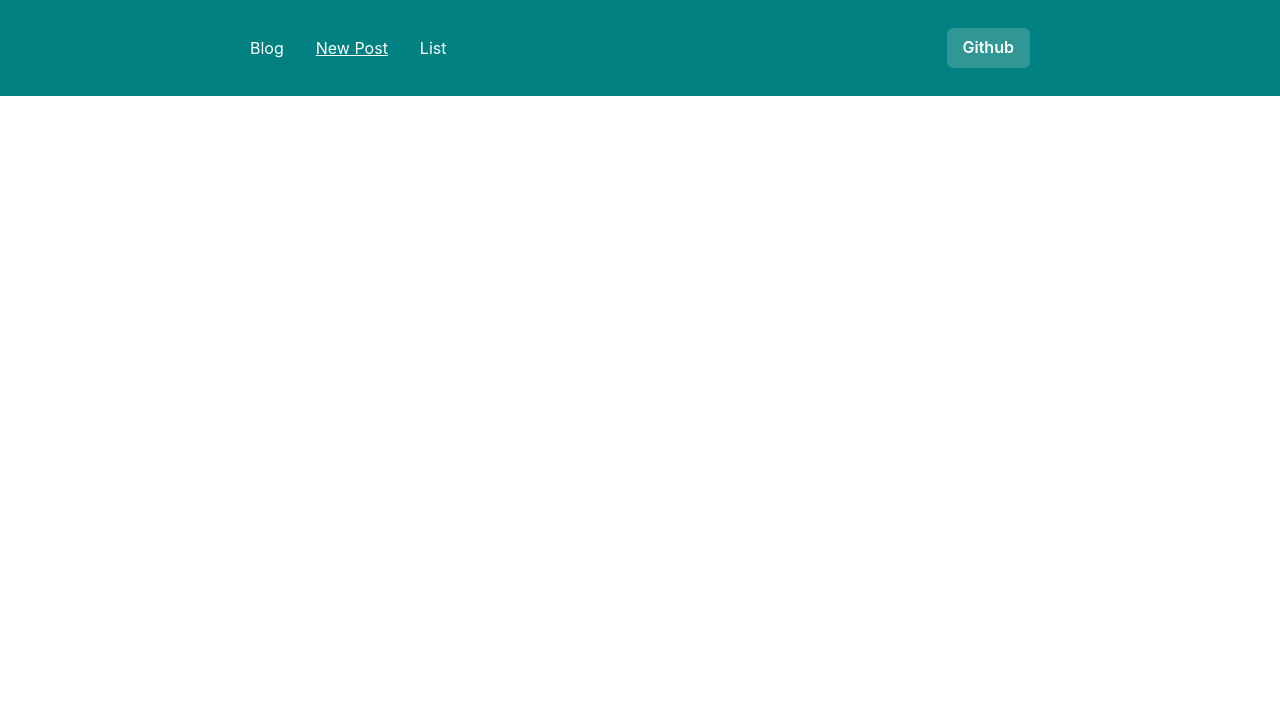
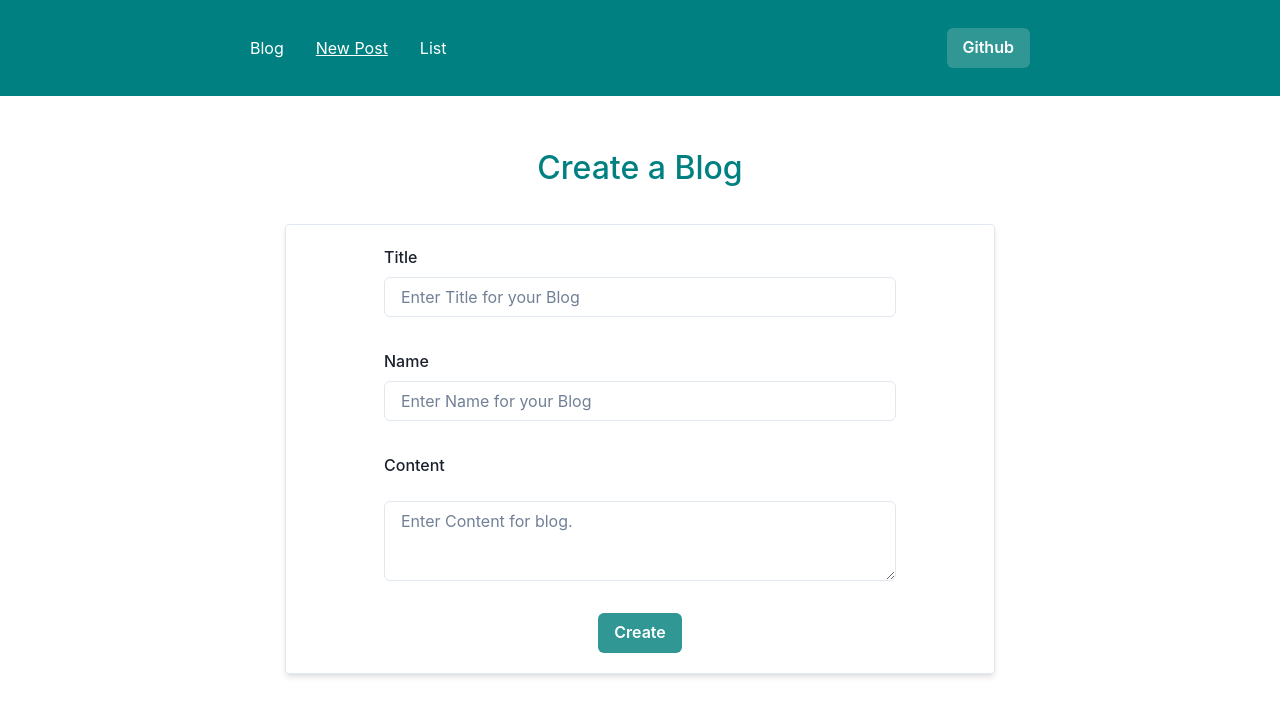
Before and after one commit to killshotxd/React-Blog, a React (Vite) app: page /edit in a window 1280 px wide. Shown: the top 716 px of the page. Built offline with nearby package versions, Linux system fonts and the light colour scheme.

Commit message:
Editor Page Ready

```diff
--- a/src/components/Editor/Editor.jsx
+++ b/src/components/Editor/Editor.jsx
@@ -1,12 +1,61 @@
 import React from "react";
-
+import {
+  FormControl,
+  FormLabel,
+  FormErrorMessage,
+  FormHelperText,
+  Input,
+  Textarea,
+  Button,
+} from "@chakra-ui/react";
 import Header from "../Header/Header";
 import styles from "./Editor.module.css";
 const Editor = () => {
   return (
-    <div>
+    <>
       <Header />
-    </div>
+      <div className={styles.masterCont}>
+        <div className={styles.heading}>Create a Blog</div>
+        <div className={styles.container}>
+          <div className={styles.containerContent}>
+            <div className={styles.title}>
+              <FormControl>
+                <FormLabel>Title</FormLabel>
+                <Input
+                  isRequired
+                  type="text"
+                  placeholder="Enter Title for your Blog"
+                  width="40vw"
+                />
+              </FormControl>
+            </div>
+            <div className={styles.title}>
+              <FormControl>
+                <FormLabel>Name</FormLabel>
+                <Input
+                  isRequired
+                  type="text"
+                  placeholder="Enter Name for your Blog"
+                  width="40vw"
+                />
+              </FormControl>
+            </div>
+
+            <div className={styles.title}>
+              <FormLabel>Content</FormLabel>
+              <Textarea
+                width="40vw"
+                isRequired
+                type="text"
+                placeholder="Enter Content for blog."
+              />
+            </div>
+
+            <Button colorScheme="teal">Create</Button>
+          </div>
+        </div>
+      </div>
+    </>
   );
 };
 
--- a/src/components/Editor/Editor.module.css
+++ b/src/components/Editor/Editor.module.css
@@ -0,0 +1,39 @@
+.container {
+  border-radius: 0.25rem;
+  border-width: 1px;
+  box-shadow: rgb(0 0 0 / 10%) 0px 4px 6px -1px,
+    rgb(0 0 0 / 6%) 0px 2px 4px -1px;
+  padding: 1.25rem;
+  width: 60%;
+}
+
+.heading {
+  font-size: 2rem;
+  font-weight: 500;
+  color: teal;
+}
+
+.containerContent {
+  display: flex;
+  flex-direction: column;
+  -webkit-box-align: center;
+  align-items: center;
+  gap: 2rem;
+}
+
+.masterCont {
+  display: flex;
+  flex-direction: column;
+  -webkit-box-align: center;
+  align-items: center;
+  -webkit-box-pack: center;
+  justify-content: center;
+  padding: 3rem;
+  gap: 2rem;
+}
+
+.title {
+  display: flex;
+  flex-direction: column;
+  gap: 1rem;
+}
```
